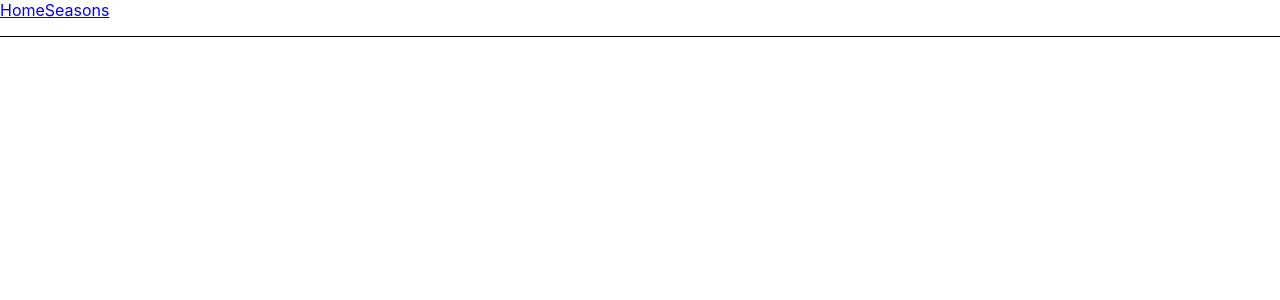
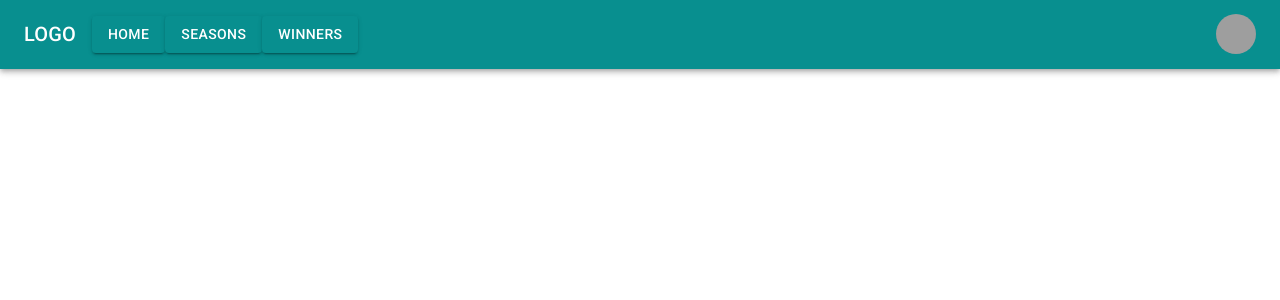
Before and after one commit to vickyruud/score-app, a React (Create React App) app: page / in a window 1280 px wide. Shown: the top 300 px of the page. Built offline with nearby package versions, Linux system fonts and the light colour scheme; grey boxes are pictures that could not be loaded.

Commit message:
add nav bar and implement buttons

```diff
--- a/package.json
+++ b/package.json
@@ -6,6 +6,8 @@
     "@emotion/react": "^11.8.2",
     "@emotion/styled": "^11.8.1",
     "@fontsource/roboto": "^4.5.5",
+    "@material-ui/core": "^4.12.3",
+    "@mui/icons-material": "^5.5.1",
     "@mui/material": "^5.5.3",
     "@testing-library/jest-dom": "^5.16.3",
     "@testing-library/react": "^12.1.4",
--- a/src/App.css
+++ b/src/App.css
@@ -1,38 +1,8 @@
-.App {
-  text-align: center;
+.link {
+  color: #fff;
+  text-decoration: none;
 }
-
-.App-logo {
-  height: 40vmin;
-  pointer-events: none;
+.link:hover {
+  color: #00f;
+  text-decoration: none;
 }
-
-@media (prefers-reduced-motion: no-preference) {
-  .App-logo {
-    animation: App-logo-spin infinite 20s linear;
-  }
-}
-
-.App-header {
-  background-color: #282c34;
-  min-height: 100vh;
-  display: flex;
-  flex-direction: column;
-  align-items: center;
-  justify-content: center;
-  font-size: calc(10px + 2vmin);
-  color: white;
-}
-
-.App-link {
-  color: #61dafb;
-}
-
-@keyframes App-logo-spin {
-  from {
-    transform: rotate(0deg);
-  }
-  to {
-    transform: rotate(360deg);
-  }
-}
--- a/src/App.jsx
+++ b/src/App.jsx
@@ -1,18 +1,13 @@
 import React from 'react';
 import { Outlet, Link } from "react-router-dom";
+import NavBar from './components/NavBar';
+import './App.css'
 
 const App = () => {
 
   return (
     <div>
-      <nav
-        style={{
-          borderBottom: "solid 1px",
-          paddingBottom: "1rem"
-        }}>
-        <Link to="/">Home</Link>
-        <Link to="/getData">Seasons</Link>
-      </nav>
+      <NavBar />
       <Outlet />
     </div>
   )
--- /dev/null
+++ b/src/components/NavBar.jsx
@@ -0,0 +1,148 @@
+import * as React from 'react';
+import AppBar from '@mui/material/AppBar';
+import Box from '@mui/material/Box';
+import Toolbar from '@mui/material/Toolbar';
+import IconButton from '@mui/material/IconButton';
+import Typography from '@mui/material/Typography';
+import Menu from '@mui/material/Menu';
+import MenuIcon from '@mui/icons-material/Menu';
+import Container from '@mui/material/Container';
+import Avatar from '@mui/material/Avatar';
+import Button from '@mui/material/Button';
+import Tooltip from '@mui/material/Tooltip';
+import MenuItem from '@mui/material/MenuItem';
+import { Link } from "react-router-dom";
+import Paper from '@mui/material/Paper';
+import Links from '@mui/material/Link';
+
+
+const pages = ['Home', 'Seasons', 'Winners'];
+const settings = ['Profile', 'Account', 'Dashboard', 'Logout'];
+
+const NavBar = () => {
+  const [anchorElNav, setAnchorElNav] = React.useState(null);
+  const [anchorElUser, setAnchorElUser] = React.useState(null);
+
+  const handleOpenNavMenu = (event) => {
+    setAnchorElNav(event.currentTarget);
+  };
+  const handleOpenUserMenu = (event) => {
+    setAnchorElUser(event.currentTarget);
+  };
+
+  const handleCloseNavMenu = () => {
+    setAnchorElNav(null);
+  };
+
+  const handleCloseUserMenu = () => {
+    setAnchorElUser(null);
+  };
+
+
+  return (
+    <AppBar style={{background :'#088F8F'}}  position="static">
+      <Container maxWidth="xl">
+        <Toolbar disableGutters>
+          <Typography
+            variant="h6"
+            noWrap
+            component="div"
+            sx={{ mr: 2, display: { xs: 'none', md: 'flex' } }}
+          >
+            LOGO
+          </Typography>
+
+          <Box sx={{ flexGrow: 1, display: { xs: 'flex', md: 'none' } }}>
+            <IconButton
+              size="large"
+              aria-label="account of current user"
+              aria-controls="menu-appbar"
+              aria-haspopup="true"
+              onClick={handleOpenNavMenu}
+              color="inherit"
+            >
+              <MenuIcon />
+            </IconButton>
+            <Menu
+              id="menu-appbar"
+              anchorEl={anchorElNav}
+              anchorOrigin={{
+                vertical: 'bottom',
+                horizontal: 'left',
+              }}
+              keepMounted
+              transformOrigin={{
+                vertical: 'top',
+                horizontal: 'left',
+              }}
+              open={Boolean(anchorElNav)}
+              onClose={handleCloseNavMenu}
+              sx={{
+                display: { xs: 'block', md: 'none' },
+              }}
+            >
+              {pages.map((page) => (
+                <MenuItem key={page} onClick={handleCloseNavMenu}>
+                  <Typography textAlign="center">{page}</Typography>
+                </MenuItem>
+              ))}
+            </Menu>
+          </Box>
+          <Typography
+            variant="h6"
+            noWrap
+            component="div"
+            sx={{ flexGrow: 1, display: { xs: 'flex', md: 'none' } }}
+          >
+            LOGO
+          </Typography>
+          <Box sx={{ flexGrow: 1, display: { xs: 'none', md: 'flex' } }}>
+            {pages.map((page) => (
+              <Button variant='contained' elevation={20}
+                key={page}
+                onClick={handleCloseNavMenu}
+                sx={{ my: 2, color: 'white', display: 'block', background: '#088F8F'}}
+              >
+                {page === 'Home' && <Link className="link" to="/">Home</Link>}
+                {page === 'Seasons' && <Link className="link" to="/seasons">Seasons</Link>}
+                {page === 'Winners' && <Link className="link" to="/winners">Winners</Link>}
+
+              </Button>
+            ))}
+          </Box>
+
+          <Box sx={{ flexGrow: 0 }}>
+            <Tooltip title="Open settings">
+              <IconButton onClick={handleOpenUserMenu} sx={{ p: 0 }}>
+                <Avatar alt="Remy Sharp" src="/static/images/avatar/2.jpg" />
+              </IconButton>
+            </Tooltip>
+            <Menu
+              sx={{ mt: '45px' }}
+              id="menu-appbar"
+              anchorEl={anchorElUser}
+              anchorOrigin={{
+                vertical: 'top',
+                horizontal: 'right',
+              }}
+              keepMounted
+              transformOrigin={{
+                vertical: 'top',
+                horizontal: 'right',
+              }}
+              open={Boolean(anchorElUser)}
+              onClose={handleCloseUserMenu}
+            >
+              {settings.map((setting) => (
+                <MenuItem key={setting} onClick={handleCloseUserMenu}>
+                  <Typography textAlign="center">{setting}</Typography>
+                </MenuItem>
+              ))}
+            </Menu>
+          </Box>
+        </Toolbar>
+      </Container>
+    </AppBar>
+  );
+};
+export default NavBar;
--- a/src/index.jsx
+++ b/src/index.jsx
@@ -16,7 +16,7 @@
     <BrowserRouter>
       <Routes>
         <Route path='/' element={<App />}>
-          <Route path='getData' element={<GetData />} />
+          <Route path='seasons' element={<GetData />} />
         </Route>
       </Routes>
     </BrowserRouter>
```
Also changed, not shown: 1 other file (tests, documents, lock files or other folders).
